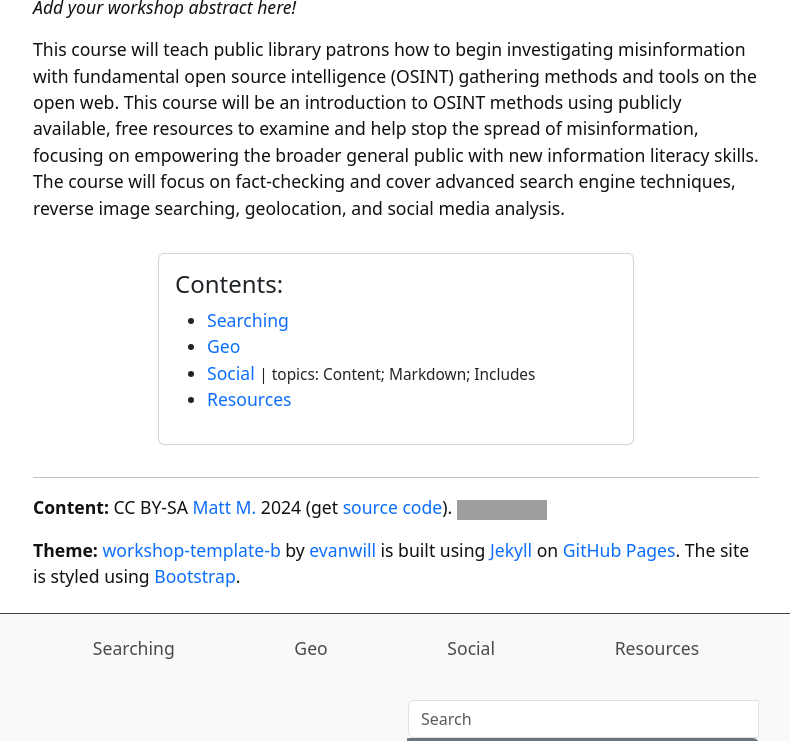
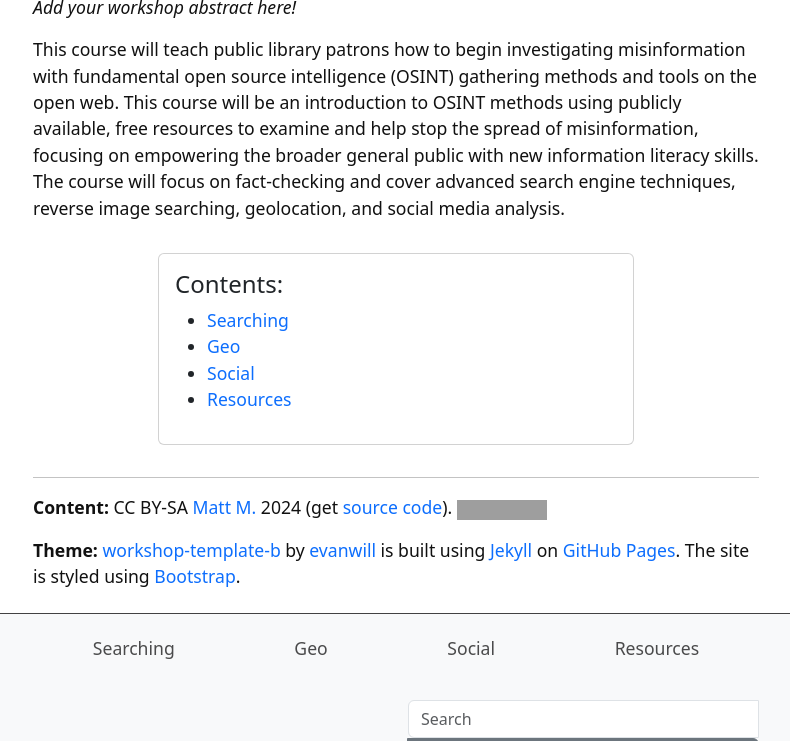
Before and after one commit to elsewhither/misinfo-osint-workshop, a Jekyll site: the page built from index.md, in a window 1280 px wide and 900 px high, scrolled down 684 px, cut to the strip 0-741 px from the top of the window. Shown: the whole strip, without its empty margins (244-1034 px from the left). Built offline with Jekyll 4.4.1, drawn with Linux system fonts in a browser that asks for light colours; grey boxes are pictures that could not be loaded.

Commit message:
Update 3-lesson.md

```diff
--- a/content/3-lesson.md
+++ b/content/3-lesson.md
@@ -1,7 +1,7 @@
 ---
 title: Social Media
 nav: Social
-topics: Content; Markdown; Includes
+topics:
 youtubeid:
 ---
 
```
